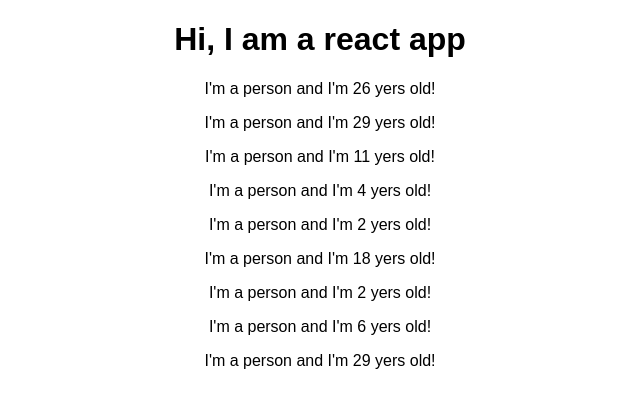
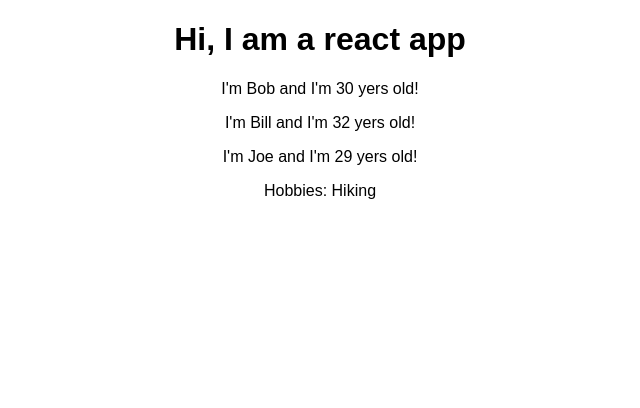
Before and after one commit to brokerstir/finance-calculator, a React (Create React App) app: page / in a window 1280 px wide. Shown: the top 408 px of the page, without its empty margins (320-960 px from the left). Built offline with nearby package versions, Linux system fonts and the light colour scheme.

Commit message:
use props

```diff
--- a/src/App.js
+++ b/src/App.js
@@ -7,15 +7,9 @@
     return (
       <div className="App">
         <h1>Hi, I am a react app</h1>
-        <Person />
-        <Person />
-        <Person />
-        <Person />
-        <Person />
-        <Person />
-        <Person />
-        <Person />
-        <Person />
+        <Person name="Bob" age="30" />
+        <Person name="Bill" age="32" />
+        <Person name="Joe" age="29">Hobbies: Hiking</Person>
       </div>
     );
   }
--- a/src/Person/Person.js
+++ b/src/Person/Person.js
@@ -1,7 +1,12 @@
 import React from 'react';
 
-const person = () => {
-  return <p>I'm a person and I'm {Math.floor(Math.random() * 30)} yers old!</p>
+const person = (props) => {
+  return (
+    <div>
+      <p>I'm {props.name} and I'm {props.age} yers old!</p>
+      <p>{props.children}</p>
+    </div>
+  	)
 }
 
 export default person;
```
